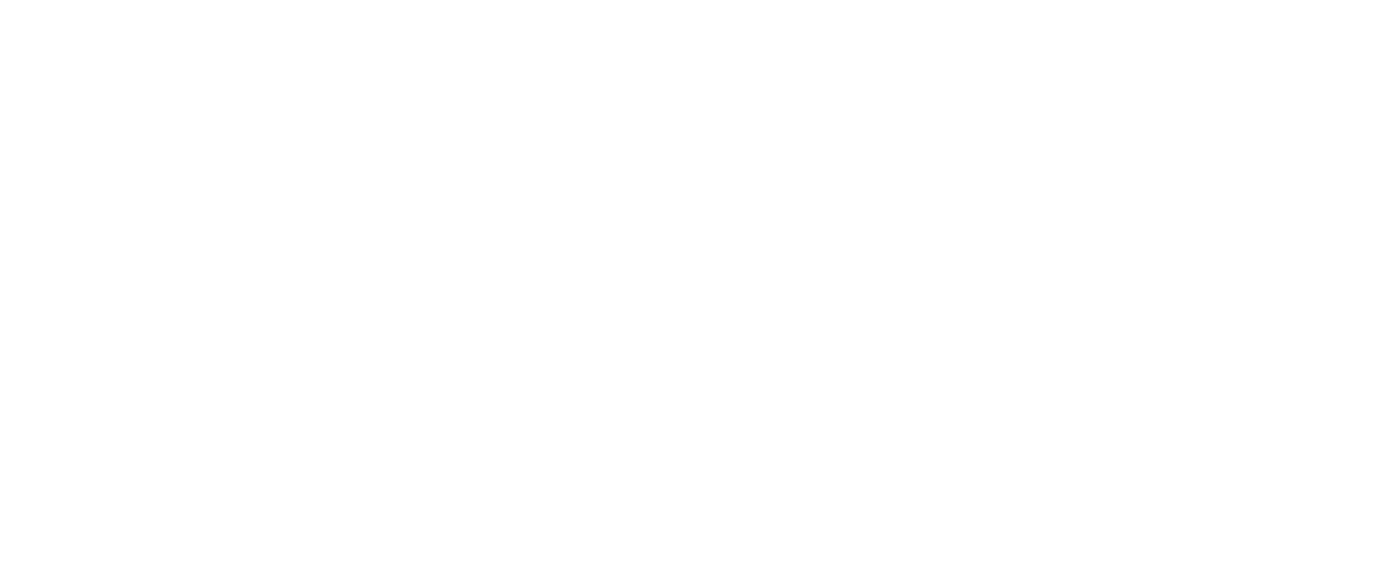
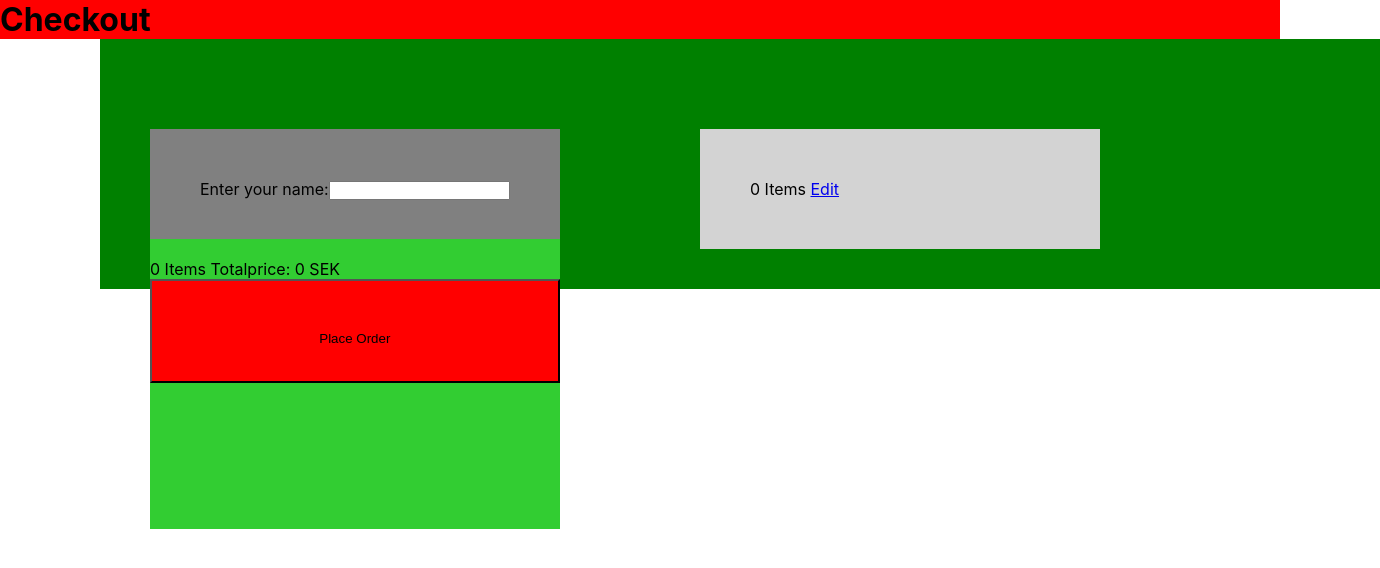
Before and after one commit to bregzor/E-commerce-React, a React (Create React App) app: page /checkout in a window 1280 px wide. Shown: the top 568 px of the page, 1380 px wide, since content can reach past the window. Built offline with nearby package versions, Linux system fonts and the light colour scheme.

Commit message:
Added checkout, total sum and sum of all items at checkout, started on order to api

```diff
--- a/src/components/CheckOut.jsx
+++ b/src/components/CheckOut.jsx
@@ -1,9 +1,119 @@
-import React from 'react'
+import React, { useState, useEffect } from "react"
+import styled from "styled-components"
+import CheckOutItems from "./CheckOutItem"
+
+import NameInputField from './CheckOutNameInput'
+import PlaceOrderBtn from "./PlaceOrderButton"
+import { Link } from "react-router-dom"
+
+const CheckOutMainContainer = styled.div`
+  background: green;
+  width: 100%;
+  height: fit-content;
+  display: flex;
+  justify-content: left;
+  margin-left: 100px;
+  padding-top: 40px;
+  padding-bottom: 40px;
+`
+const CheckOutH1 = styled.h1`
+  width: 100%;
+  background: red;
+`
+const CheckOutCart = styled.div`
+  background: lightgrey;
+  min-width: 300px;
+  max-width: 70%;
+  height: fit-content;
+  display: flex;
+  flex-direction: column;
+  flex-wrap: wrap;
+  margin: 50px 0px 0px 600px;
+  padding: 50px;
+`
+
+const CartQty = styled.div``
+const CheckOutInput = styled.div`
+  position: fixed;
+
+  background: limegreen;
+  min-width: 300px;
+  max-width: 70%;
+  height: 400px;
+  display: flex;
+  flex-direction: column;
+
+  margin: 50px;
+`
+
+const CheckOutInputName = styled.div`
+  padding: 50px;
+  background: grey;
+  max-width: 100%;
+  height: 10px;
+  margin-bottom: 20px;
+`
+
+const OrderTotal = styled.div``
 
 export default function CheckOut() {
-	return (
-		<div>
 
-		</div>
-	)
+  const [Loc, setLoc] = useState([])
+  let [nrOfItems, setNrOfItems] = useState()
+  let [totalPrice, setTotalPrice] = useState()
+
+  const getCartItems = () => {
+    const AllProducts = []
+    for (let i = 0; i < localStorage.length; i++) {
+      const product = JSON.parse(localStorage.getItem(localStorage.key(i)))
+      AllProducts.push(product)
+    }
+    setLoc(AllProducts)
+    totalPrice = AllProducts.reduce((a, { price }) => a + price, 0)
+    setTotalPrice(totalPrice)
+    nrOfItems = Object.keys(AllProducts).length
+    setNrOfItems(nrOfItems)
+  }
+
+  useEffect(() => {
+    getCartItems()
+  }, [])
+
+  return (
+    <>
+      <CheckOutH1>Checkout</CheckOutH1>
+      <CheckOutMainContainer>
+        <CheckOutInput>
+          <CheckOutInputName>
+            <label>
+              Enter your name:
+              <NameInputField></NameInputField>
+            </label>
+
+
+
+          </CheckOutInputName>
+          <OrderTotal>
+            {nrOfItems} Items Totalprice: {totalPrice} SEK
+          </OrderTotal>
+          <PlaceOrderBtn></PlaceOrderBtn>
+        </CheckOutInput>
+        <CheckOutCart>
+          <CartQty>
+            {nrOfItems} Items <Link to="/CartList">Edit</Link>
+          </CartQty>
+          {Loc.map((product, index) => {
+            return (
+              <CheckOutItems
+                name={product.name}
+                price={product.price}
+                img={product.img}
+                key={index}
+              />
+            )
+          })}
+        </CheckOutCart>
+      </CheckOutMainContainer>
+    </>
+  )
 }
--- /dev/null
+++ b/src/components/CheckOutItem.jsx
@@ -0,0 +1,38 @@
+import React from "react"
+import styled from "styled-components"
+
+const CartItemMainContainer = styled.div`
+  background: gray;
+  width: 300px;
+
+  border-bottom: 1px solid black;
+  display: flex;
+  flex-direction: row;
+  margin: 10px;
+`
+
+const TextWrapper = styled.div``
+
+const CartName = styled.h4``
+const CartPrice = styled.p``
+const CartImg = styled.img`
+  width: 80px;
+  height: 100px;
+`
+
+const CartQty = styled.p``
+
+
+export default function CheckOutItems({ name, price, img, qty }) {
+  return (
+    <CartItemMainContainer>
+      <CartImg src={img} />
+
+      <TextWrapper>
+        <CartPrice>{price} SEK</CartPrice>
+        <CartName>{name}</CartName>
+        <CartQty>Qty: {"---"}</CartQty>
+      </TextWrapper>
+    </CartItemMainContainer>
+  )
+}
--- /dev/null
+++ b/src/components/CheckOutNameInput.jsx
@@ -0,0 +1,14 @@
+import React, { useRef } from "react"
+import styled from "styled-components"
+
+const NameInputField = styled.input``
+
+export default function PlaceOrderButton() {
+  const nameInputField = useRef()
+
+  return (
+    <>
+      <NameInputField ref={nameInputField} type="text"></NameInputField>
+    </>
+  )
+}
--- /dev/null
+++ b/src/components/PlaceOrderButton.jsx
@@ -0,0 +1,40 @@
+import React, { useRef } from "react"
+import styled from "styled-components"
+
+
+const PlaceOrderBtn = styled.button`
+  padding: 50px;
+  background: red;
+  max-width: 100%;
+  height: 10px;
+`
+
+
+
+export default function PlaceOrderButton({ id, data, nameInputField }) {
+
+  const SEND_ORDER_URL =
+    "https://mock-data-api.firebaseio.com/e-commerce/orders/{3/GroupThree}.json"
+
+  function sendOrderToApi() {
+    const url = SEND_ORDER_URL
+    const data = {
+      name: nameInputField.current.value,
+    }
+    fetch(url, {
+      method: "POST",
+      body: JSON.stringify(data),
+    })
+      .then((res) => res.json())
+      .then((data) => {})
+  }
+
+
+  return (
+    <>
+
+
+      <PlaceOrderBtn onClick={sendOrderToApi}>Place Order</PlaceOrderBtn>
+    </>
+  )
+}
--- a/src/pages/DetailedPage.jsx
+++ b/src/pages/DetailedPage.jsx
@@ -4,7 +4,7 @@
 import AddToCartButton from '../components/AddToCartButton'
 import CartList from '../components/CartList'
 import { Link } from "react-router-dom";
-
+import RatingStars from '../components/RatingStars';
 
 const Main = styled.main`
 width: 100vw;
@@ -12,7 +12,7 @@
 display: flex;
 justify-content:center;
 `
-import RatingStars from '../components/RatingStars';
+
 
 
 const Wrapper = styled.div`
```
